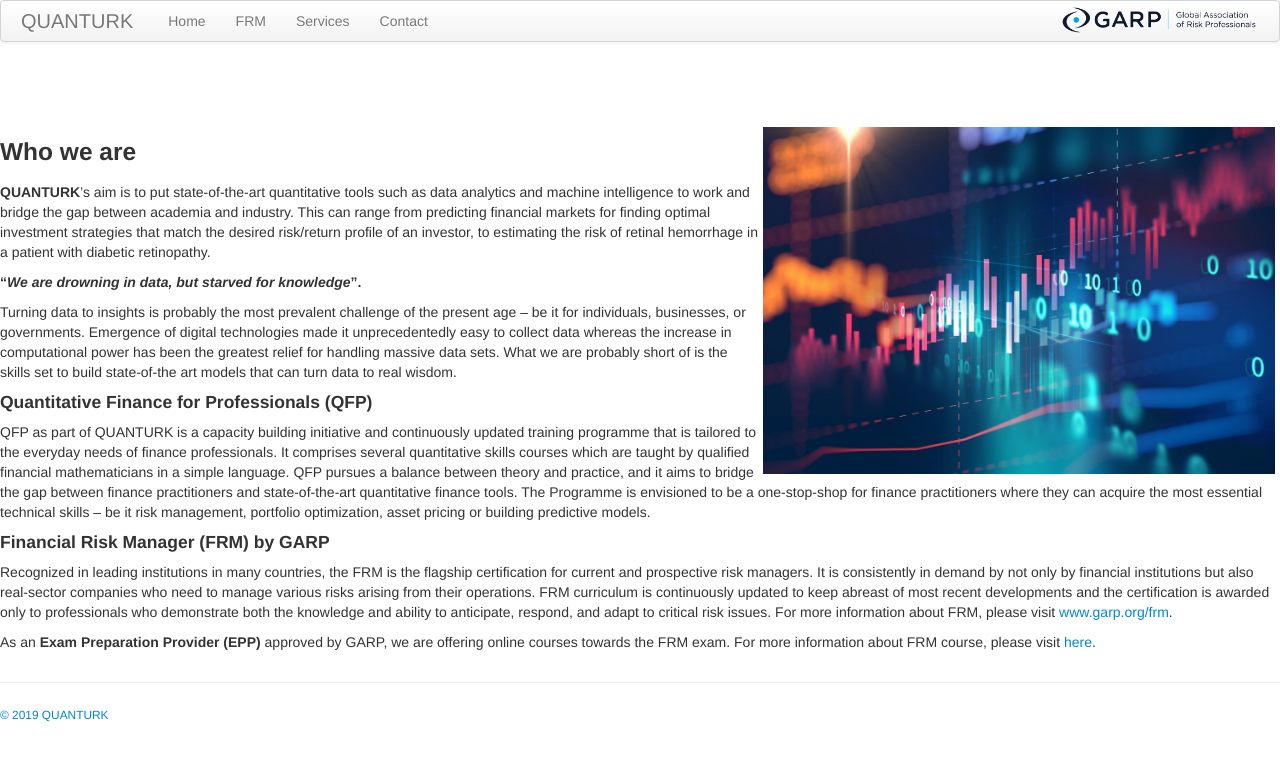
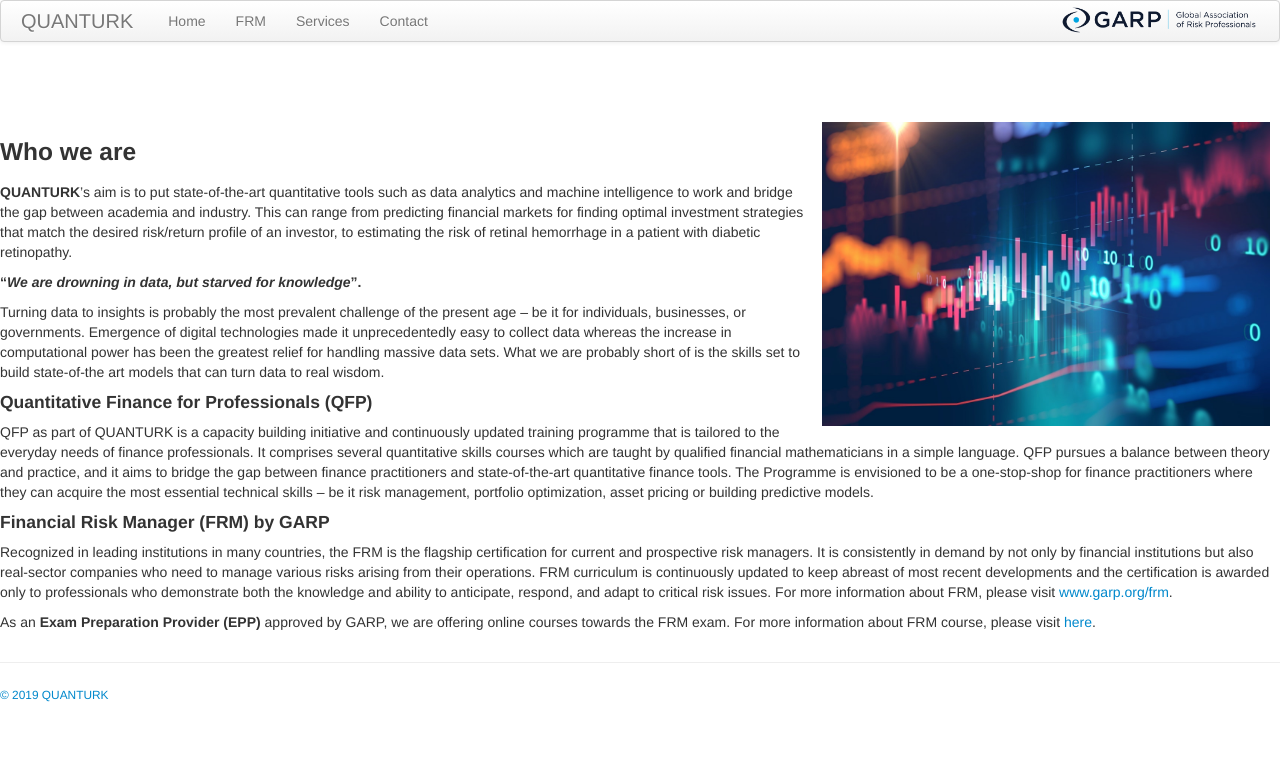
Before and after one commit to quanturk/quanturk.github.io, a Jekyll site: the page built from index.md, in a window 1280 px wide. Shown: the top 761 px of the page. Built offline with Jekyll 4.4.1, drawn with Linux system fonts in a browser that asks for light colours.

Commit message:
Update index.md

```diff
--- a/index.md
+++ b/index.md
@@ -4,7 +4,7 @@
 ---
 
 <br><br><br>
-<img src="figures/front.jpg" width="40%" alt="Site logo" align = "right" style="margin:5px 5px">
+<img src="figures/front.jpg" width="35%" alt="Site logo" align = "right" style="margin:0px 10px">
 
 ### Who we are
 
```
